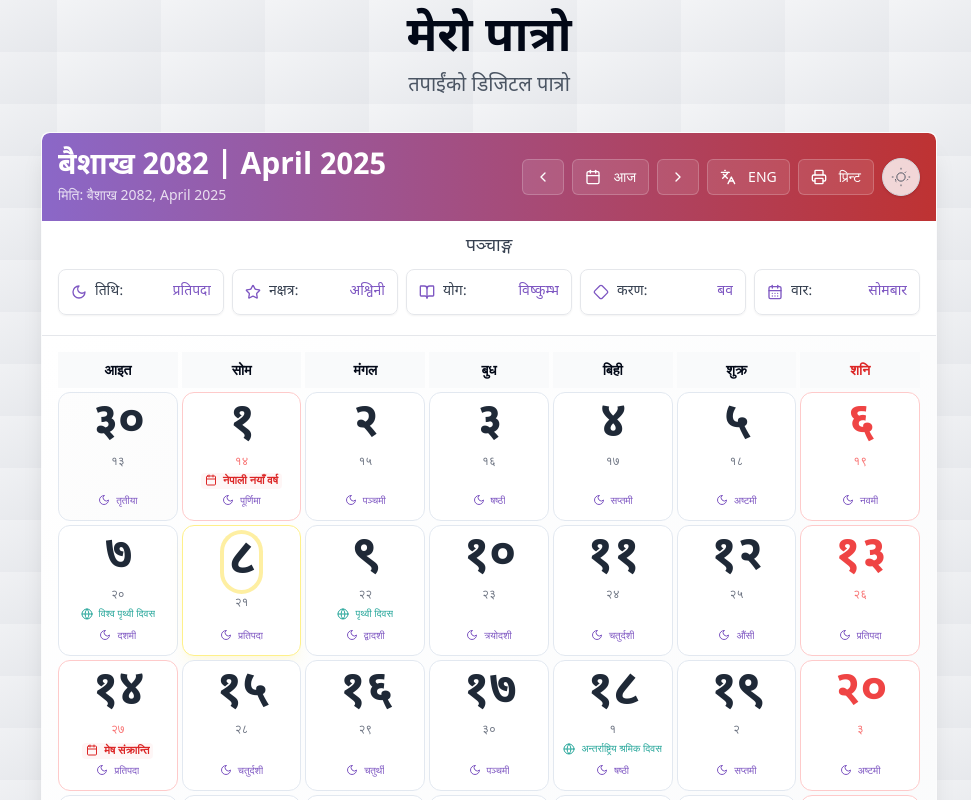
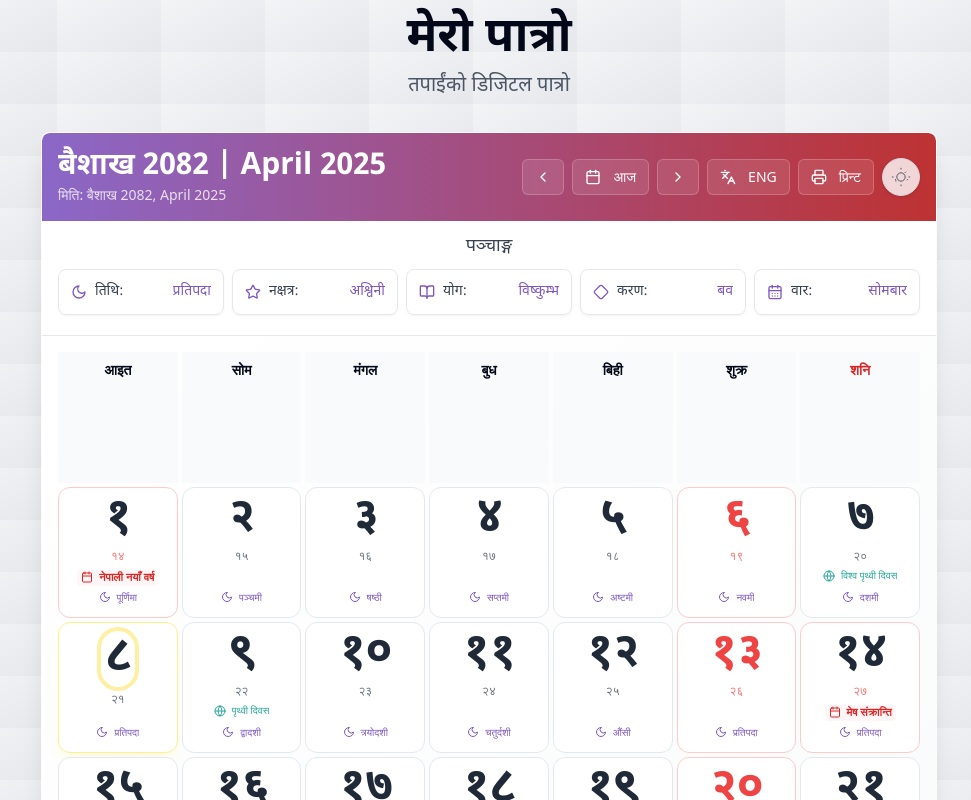
Before and after one commit to prchapagain/patro-sanskriti-darpan-60, a React (Vite) app: page / in a window 1280 px wide. Shown: the top 800 px of the page, without its empty margins (151-1122 px from the left). Built offline with nearby package versions, Linux system fonts and the light colour scheme.

Commit message:
Fix: Calendar grid to show only current month days
Refactor CalendarGrid to display only the days of the current Nepali month, removing padding and extra cells. Use getMonthLengths to determine the correct number of days for the month.

```diff
--- a/src/components/CalendarGrid.tsx
+++ b/src/components/CalendarGrid.tsx
@@ -34,9 +34,6 @@ const CalendarGrid: React.FC<CalendarGridProps> = ({ currentDate, language }) =>
     firstDayOfBsMonth.setDate(1);
   }
 
-  // Grid start: what weekday does BS 1 fall on?
-  const startDayIndex = firstDayOfBsMonth.getDay();
-
   // Today for highlighting - Set April 21, 2025 as today if we're viewing that month
   const realToday = new Date();
 
@@ -68,27 +65,7 @@ const CalendarGrid: React.FC<CalendarGridProps> = ({ currentDate, language }) =>
     );
   });
 
-  // Previous month's trailing days (to fill start of grid)
-  for (let i = 0; i < startDayIndex; i++) {
-    const prevDate = new Date(firstDayOfBsMonth as Date);
-    prevDate.setDate(prevDate.getDate() - (startDayIndex - i));
-    const prevBs = getBsDate(prevDate);
-    calendarCells.push(
-      <CalendarCell
-        key={`before-${i}`}
-        bsDay={prevBs.day}
-        bsMonth={prevBs.month}
-        bsYear={prevBs.year}
-        gregorianDate={prevDate}
-        isToday={false}
-        language={language}
-        isCurrentMonth={false}
-        isSaturday={prevDate.getDay() === 6}
-      />
-    );
-  }
-
-  // Current month days - ensuring we only render the exact number of days in the month
+  // Current month days only - exactly the number of days in the month
   for (let day = 1; day <= daysInMonth; day++) {
     // Find correct Date for this BS day
     let gDate: Date | null = null;
@@ -124,33 +101,9 @@ const CalendarGrid: React.FC<CalendarGridProps> = ({ currentDate, language }) =>
     );
   }
 
-  // Next month's leading days (to fill remainder of 6*7 grid)
-  const totalCells = 42; // Standard calendar grid: 6 weeks × 7 days
-  const cellsUsedSoFar = startDayIndex + daysInMonth;
-  const remaining = totalCells - cellsUsedSoFar;
-
-  for (let day = 1; day <= remaining; day++) {
-    const nd = new Date(firstDayOfBsMonth as Date);
-    nd.setDate((firstDayOfBsMonth as Date).getDate() + daysInMonth + day - 1);
-    const nextBs = getBsDate(nd);
-    calendarCells.push(
-      <CalendarCell
-        key={`after-${day}`}
-        bsDay={nextBs.day}
-        bsMonth={nextBs.month}
-        bsYear={nextBs.year}
-        gregorianDate={nd}
-        isToday={false}
-        language={language}
-        isCurrentMonth={false}
-        isSaturday={nd.getDay() === 6}
-      />
-    );
-  }
-
   return (
     <div className={cn(
-      "grid grid-cols-7 gap-px md:gap-1 px-1 pb-1 md:p-4",
+      "grid grid-cols-7 auto-rows-fr gap-px md:gap-1 px-1 pb-1 md:p-4",
       "bg-gradient-to-br from-white to-gray-50 dark:from-gray-950 dark:to-gray-900",
       "rounded-b-lg shadow-md"
     )}>
```
